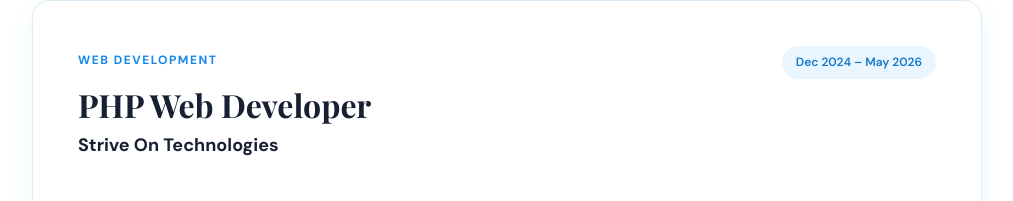
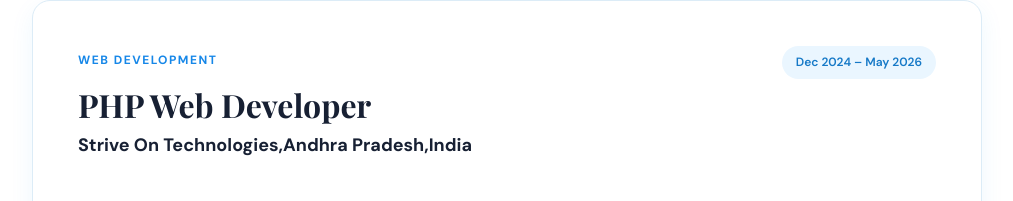
Before and after one commit to malathibanshi/malathibanshi.github.io, a plain HTML site: page index.html in a window 1280 px wide. Shown: the part 6400-6601 px from the top of the page, without its empty margins (133-1146 px from the left). Drawn offline with nearby package versions, Linux system fonts and the light colour scheme.

Commit message:
Update index.html

```diff
--- a/index.html
+++ b/index.html
@@ -656,7 +656,7 @@
 
                 <h3>PHP Web Developer</h3>
 
-                <h4>Strive On Technologies</h4>
+                <h4>Strive On Technologies,Andhra Pradesh,India</h4>
 
             </div>
 
```
